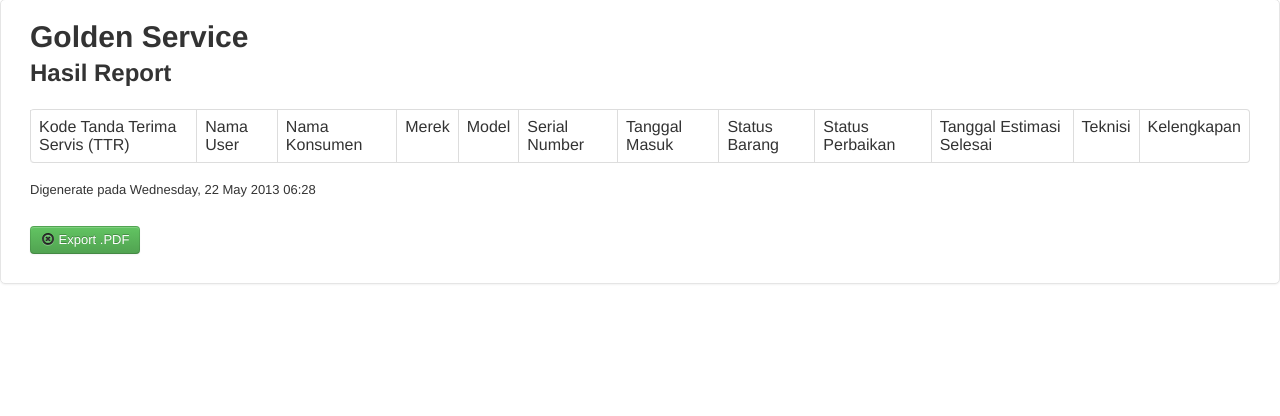
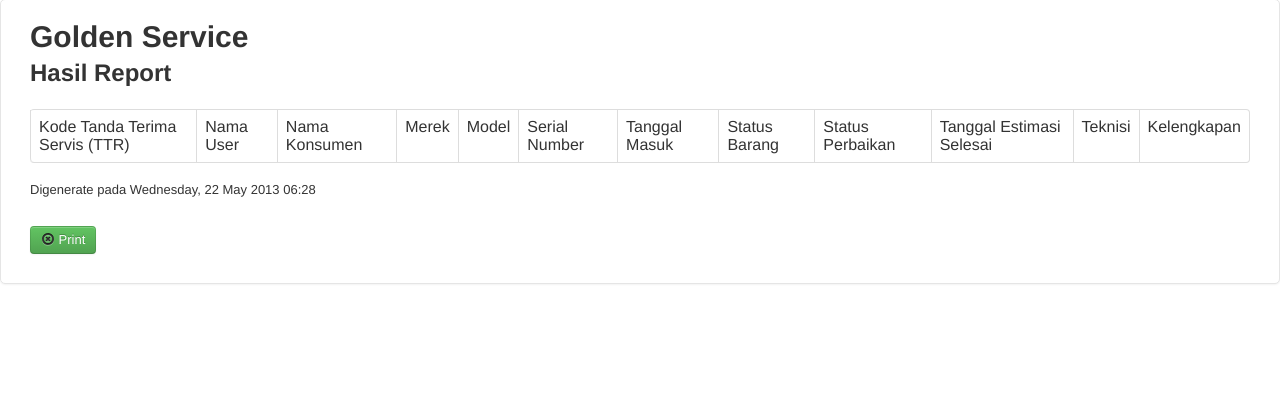
Before and after one commit to andikasulis/service, a CodeIgniter app: template application/views/report/v_report_result.php in a window 1280 px wide. Shown: the part 37-453 px from the top of the page. Run offline with CodeIgniter, Linux system fonts and the light colour scheme; the template is opened without the code that fills it, so the values that code supplies are empty.

Commit message:
Revisi Export

```diff
--- a/application/views/report/v_report_result.php
+++ b/application/views/report/v_report_result.php
@@ -44,7 +44,7 @@
                 <div class="result">
                     <h1 algin="center">Golden Service</h1>
                     <h2 class="form-signin-heading">Hasil Report</h2></br>
-                    <table class="table table-bordered">
+                    <table class="table table-bordered" border="0">
                         <tr class="success">
                             <td>Kode Tanda Terima Servis (TTR)</td>
                             <td>Nama User</td>
@@ -83,5 +83,5 @@
                     ?>
                     <p class="text-info">Digenerate pada  <?php echo $date ?></p>
                 </br>
-                    <a href="<?php echo base_url()?>index.php/service2/resultreport/true/" class="btn btn-success" type="button"><i class="icon-remove-circle" ></i> Export .PDF </a>
+                    <a href="javascript:window.print()" class="btn btn-success" type="button"><i class="icon-remove-circle" ></i> Print </a>
                 </div>
```
Also changed, not shown: 1 other file.
